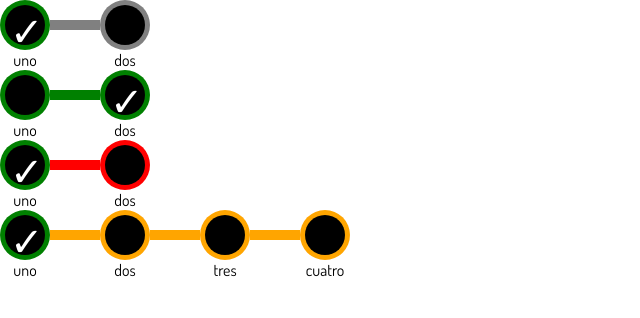
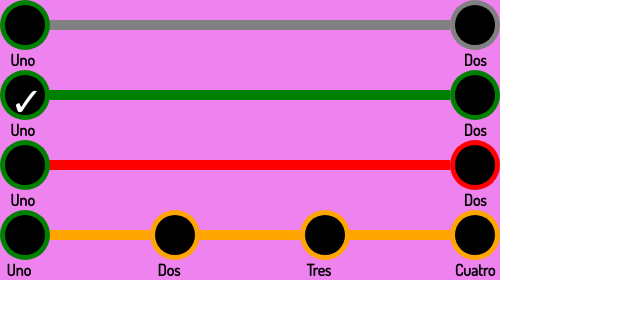
Before and after one commit to Daniel-dadu/PAE_web_platform, a React (Create React App) app in the folder frontend/: page /fernando in a window 1280 px wide. Shown: the top 318 px of the page, without its empty margins (0-640 px from the left). Built offline with nearby package versions, Linux system fonts and the light colour scheme.

Commit message:
Barra de progreso adaptable al ancho

```diff
--- a/frontend/src/components/reusable/BarraProgreso/BarraProgreso.css
+++ b/frontend/src/components/reusable/BarraProgreso/BarraProgreso.css
@@ -1,6 +1,18 @@
 .barra_progreso_container {
+    width: 100%;
     display: flex;
     flex-direction: row;
+    justify-content: space-between;
+}
+
+.barra_progreso_container_step_path{
+    width: 100%;
+    display: flex;
+    flex-direction: row;
+}
+
+.end{
+    width: min-content;
 }
 
 .barra_progreso_step {
@@ -41,10 +53,11 @@
 
 .barra_progreso_step_name {
     text-align: center;
+    font-weight: bold;
 }
 
 .barra_progreso_path {
-    width: 50px;
+    width: 100%;
     height: 50px;
     display: flex;
     flex-direction: column;
--- a/frontend/src/components/reusable/BarraProgreso/BarraProgreso.jsx
+++ b/frontend/src/components/reusable/BarraProgreso/BarraProgreso.jsx
@@ -1,29 +1,70 @@
 import React from 'react'
 import "./BarraProgreso.css"
+
+/*
+BarraProgresp recibe un json con los datos de los pasos del proceso, con su
+correspondiente estado y paso actual.
+
+-El json es generado por la api.
+-La estructura del json es:
+    -CurrentStep: Indice del paso actual (el indice comienza por 0)".
+    -steps: Lista de pasos que conforma el proceso.
+        -step:
+            -name: nombre del paso.
+            -state: el estado en el cual se encutra el paso, de ser true el paso ya ha sido realizado.
+            -next: la posibilidad de avanzar al siguiente paso:
+                -enable: es posible avanzar al siguiente paso (color verde).
+                -block: no es posible avanzar al siguiente paso si el usuario no cambia su decision (color naranja).
+                -refuse: no es posible avanzar al siguiente paso idependientemente de la decision del usuario (colo rojo).
+
+    json:
+        {
+            "currentStep": 0,
+            "steps": [
+                {
+                    "name" : "uno",
+                    "state": null,
+                    "next": "enable"
+                }
+            ]
+        }
+*/
 
 function BarraProgreso(props){
     return(
         <div className='barra_progreso_container'>
             {props.progress.steps.map((step, index) => {
-                return <div className='barra_progreso_container'>
+                return index < props.progress.steps.length-1 ?
+                    <div className='barra_progreso_container_step_path'>
                         <div className='barra_progreso_step'>
                             <div className='barra_progreso_step_circle'>
                                 <div className='barra_progreso_step_outer_circle' style={{backgroundColor: props.progress.currentStep == index || step.state ? "green" : step.next == "refuse" ? "red": step.next == "restricted" ? "orange": "grey"}}></div>
                                 <div className='barra_progreso_step_inter_circle'>
-                                {props.progress.currentStep == index ? <span className='barra_progreso_step_inter_circle_check_mark'>&#10003;</span> : null}
+                                    {index < props.progress.currentStep ? <span className='barra_progreso_step_inter_circle_check_mark'>&#10003;</span> : null}
                                 </div>
                             </div>
                             <div className='barra_progreso_step_name'>
                                 {step.name}
                             </div>
                         </div>
-                    {index < props.progress.steps.length-1 ?
                         <div className='barra_progreso_path'>
                             <hr className='barra_progreso_path_status' style={{backgroundColor: step.next == "enable" && props.progress.currentStep > index ? "green" : step.next == "refuse" ? "red": step.next == "restricted" ? "orange": "grey"}}></hr>
                         </div>
-                        : null
-                    }
                     </div>
+                    :<div className='barra_progreso_container_step_path end'>
+                        <div className='barra_progreso_step'>
+                            <div className='barra_progreso_step_circle'>
+                                <div className='barra_progreso_step_outer_circle' style={{backgroundColor: props.progress.currentStep == index || step.state ? "green" : step.next == "refuse" ? "red": step.next == "restricted" ? "orange": "grey"}}></div>
+                                <div className='barra_progreso_step_inter_circle'>
+                                    {index < props.progress.currentStep ? <span className='barra_progreso_step_inter_circle_check_mark'>&#10003;</span> : null}
+                                </div>
+                            </div>
+                            <div className='barra_progreso_step_name'>
+                                {step.name}
+                            </div>
+                        </div>
+                    </div>
+
             })}
         </div>
     )
--- /dev/null
+++ b/frontend/src/views/componentPreview/Fernando/Fernando.css
@@ -0,0 +1,4 @@
+.divWN{
+    width: 500px;
+    background-color: violet;
+}
--- a/frontend/src/views/componentPreview/Fernando/Fernando.jsx
+++ b/frontend/src/views/componentPreview/Fernando/Fernando.jsx
@@ -1,10 +1,11 @@
 import React from 'react'
 import { BarraProgreso } from '../../../routeIndex'
 import info from  './progreso.json'
+import './Fernando.css'
 
 function Fernando() {
   return (
-    <div>
+    <div className='divWN'>
       <BarraProgreso progress={info.uno}/>
       <BarraProgreso progress={info.dos}/>
       <BarraProgreso progress={info.tres}/>
--- a/frontend/src/views/componentPreview/Fernando/progreso.json
+++ b/frontend/src/views/componentPreview/Fernando/progreso.json
@@ -3,12 +3,12 @@
         "currentStep": 0,
         "steps": [
             {
-                "name" : "uno",
+                "name" : "Uno",
                 "state": null,
                 "next": "enable"
             },
             {
-                "name" : "dos",
+                "name" : "Dos",
                 "state": null,
                 "next": "block"
             }
@@ -18,12 +18,12 @@
         "currentStep": 1,
         "steps": [
             {
-                "name" : "uno",
+                "name" : "Uno",
                 "state": true,
                 "next": "enable"
             },
             {
-                "name" : "dos",
+                "name" : "Dos",
                 "state": null,
                 "next": "enable"
             }
@@ -33,12 +33,12 @@
         "currentStep": 0,
         "steps": [
             {
-                "name" : "uno",
+                "name" : "Uno",
                 "state": null,
                 "next": "refuse"
             },
             {
-                "name" : "dos",
+                "name" : "Dos",
                 "state": null,
                 "next": "refuse"
             }
@@ -48,22 +48,22 @@
         "currentStep": 0,
         "steps": [
             {
-                "name" : "uno",
+                "name" : "Uno",
                 "state": null,
                 "next": "restricted"
             },
             {
-                "name" : "dos",
+                "name" : "Dos",
                 "state": null,
                 "next": "restricted"
             },
             {
-                "name" : "tres",
+                "name" : "Tres",
                 "state": null,
                 "next": "restricted"
             },
             {
-                "name" : "cuatro",
+                "name" : "Cuatro",
                 "state": null,
                 "next": "restricted"
             }
```
Lines whose indentation alone changed are shown as unchanged.
